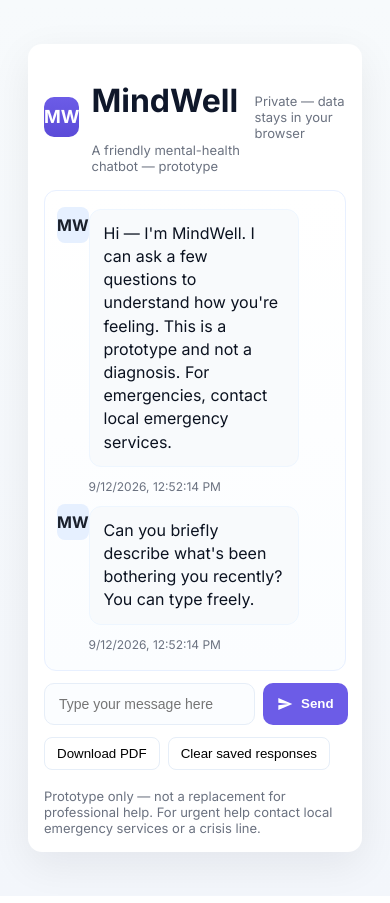
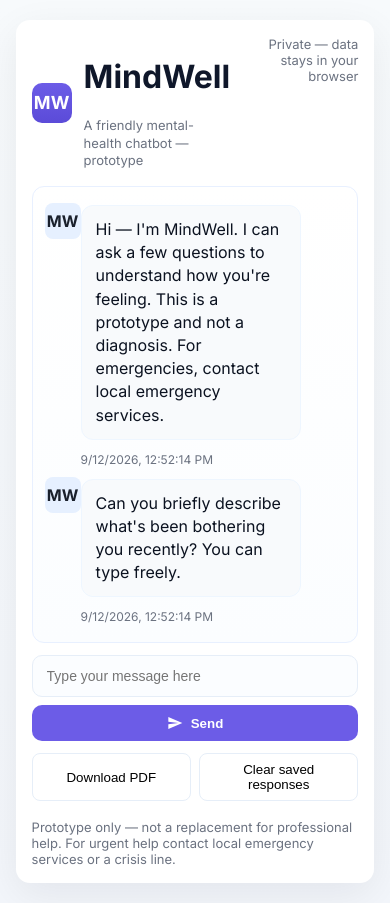
Before and after one commit to tanya21sh/MindWell, a plain HTML site: page docs/index.html in a window 390 px wide. Drawn offline with nearby package versions, Linux system fonts and the light colour scheme.

Commit message:
Improve responsive layout for mobile and desktop

```diff
--- a/client/styles.css
+++ b/client/styles.css
@@ -1,4 +1,5 @@
 * { box-sizing: border-box; }
+html { min-width: 320px; }
 :root{
   --bg:#f3f6fb;
   --card:#ffffff;
@@ -9,33 +10,33 @@
   --danger:#e11d48;
   --glass: rgba(255,255,255,0.6);
 }
-body { font-family: Inter, ui-sans-serif, system-ui, -apple-system, 'Segoe UI', Roboto, 'Helvetica Neue', Arial; background: linear-gradient(180deg, #f7fafc 0%, var(--bg) 100%); color: #0f172a; padding: 36px 20px; }
-#root { max-width: 900px; margin: 0 auto; background: var(--card); padding: 22px; border-radius: 14px; box-shadow: 0 12px 40px rgba(2,6,23,0.07);}
+body { min-width: 320px; margin: 0; font-family: Inter, ui-sans-serif, system-ui, -apple-system, 'Segoe UI', Roboto, 'Helvetica Neue', Arial; background: linear-gradient(180deg, #f7fafc 0%, var(--bg) 100%); color: #0f172a; padding: clamp(16px, 5vw, 36px) clamp(12px, 4vw, 20px); }
+#root { width: 100%; max-width: 900px; margin: 0 auto; background: var(--card); padding: clamp(16px, 3vw, 22px); border-radius: 14px; box-shadow: 0 12px 40px rgba(2,6,23,0.07);}
 header.site-head{ display:flex; align-items:center; gap:14px; }
 .brand-mark{ width:48px; height:48px; background: linear-gradient(180deg,var(--accent),var(--accent-2)); border-radius:10px; display:flex; align-items:center; justify-content:center; color:#fff; font-weight:700; font-size:18px }
 header h1{ margin:0; font-size:20px; }
 header p{ margin:0; color:var(--muted); font-size:13px }
 .chat-wrap{ margin-top:16px; }
-.chat-window{ display:flex; flex-direction:column; gap:6px; min-height:420px; max-height:66vh; overflow:auto; padding:18px; border:1px solid #e8f0ff; border-radius:12px; background: linear-gradient(180deg,#ffffff, #fbfdff); }
-.chat-msg{ display:flex; gap:10px; margin:6px 0; max-width:88%; line-height:1.45; }
-.chat-row{ display:flex; align-items:flex-start; }
+.chat-window{ display:flex; flex-direction:column; gap:6px; min-height:420px; max-height:66vh; overflow:auto; padding:clamp(12px, 3vw, 18px); border:1px solid #e8f0ff; border-radius:12px; background: linear-gradient(180deg,#ffffff, #fbfdff); }
+.chat-msg{ display:flex; gap:10px; margin:6px 0; max-width:88%; line-height:1.45; overflow-wrap:anywhere; }
+.chat-row{ display:flex; align-items:flex-start; max-width:100%; }
 .chat-msg.bot{ align-self:flex-start; background: #f8fafc; color:#0b1220; padding:12px 14px; border-radius:12px; border:1px solid #eef6ff; }
 .chat-msg.user{ align-self:flex-end; margin-left:auto; background: linear-gradient(90deg,var(--accent), var(--accent-2)); color: #fff; padding:12px 14px; border-radius:12px; }
-.msg-avatar{ width:36px; height:36px; border-radius:8px; display:flex; align-items:center; justify-content:center; font-weight:700; color:#fff; margin-top:4px; }
+.msg-avatar{ flex:0 0 36px; width:36px; height:36px; border-radius:8px; display:flex; align-items:center; justify-content:center; font-weight:700; color:#fff; margin-top:4px; }
 .msg-avatar.bot{ background:#e6f0ff; color:#1a202c }
 .msg-avatar.user{ background: linear-gradient(90deg,var(--accent), var(--accent-2)) }
-.msg-body{ display:flex; flex-direction:column }
+.msg-body{ display:flex; flex-direction:column; min-width:0; }
 .msg-text{ white-space:pre-wrap }
 .msg-meta{ font-size:12px; color:var(--muted); margin-top:6px }
 .options{ margin-top:10px; display:flex; flex-wrap:wrap; gap:8px }
 .options button{ background:#eef2ff; border:1px solid #dde8ff; color:#243b64; padding:8px 12px; border-radius:999px; cursor:pointer; font-weight:600 }
 .options button:hover{ background:#e3e9ff }
 .form-row{ margin-top:12px; display:flex; gap:8px }
-.form-row input[type='text']{ flex:1; padding:12px 14px; border-radius:10px; border:1px solid #e6eef8; outline:none; font-size:14px; background: #fbfdff }
+.form-row input[type='text']{ min-width:0; flex:1; padding:12px 14px; border-radius:10px; border:1px solid #e6eef8; outline:none; font-size:14px; background: #fbfdff }
 .form-row input[type='text']:focus{ box-shadow:0 6px 20px rgba(108,92,231,0.12); border-color:var(--accent) }
 .send-btn{ padding:10px 14px; background:var(--accent); color:#fff; border:none; border-radius:10px; cursor:pointer; font-weight:700; display:flex; align-items:center; gap:8px }
 .send-icon{ width:16px; height:16px; display:inline-block }
-.controls{ margin-top:12px; display:flex; gap:8px }
+.controls{ margin-top:12px; display:flex; gap:8px; flex-wrap:wrap }
 .controls button{ padding:8px 12px; border-radius:8px; border:1px solid #e6eef8; background:#fff; cursor:pointer }
 .result-bubble{ margin-top:12px; padding:12px; border-radius:8px; background:#f7fff8; border:1px solid #d6f6e4 }
 .footer-note{ margin-top:18px; font-size:13px; color:var(--muted) }
@@ -43,8 +44,22 @@ header p{ margin:0; color:var(--muted); font-size:13px }
 .tagline{ color:var(--muted); font-size:13px }
 .small{ font-size:13px; color:var(--muted) }
 @media (max-width:640px){
-  #root{ padding:16px }
-  .chat-window{ padding:12px; min-height:320px }
-  .chat-msg{ max-width:86% }
-  .brand-mark{ width:40px; height:40px }
+  .header-row{ align-items:flex-start; }
+  .header-row > .small{ max-width:42%; text-align:right; }
+  header h1{ font-size:18px; }
+  .tagline{ line-height:1.35; }
+  .chat-window{ min-height:320px; max-height:60vh; }
+  .chat-msg{ max-width:calc(100% - 44px); }
+  .brand-mark{ flex:0 0 40px; width:40px; height:40px; }
+  .form-row{ flex-wrap:wrap; }
+  .form-row input[type='text']{ flex-basis:100%; }
+  .send-btn{ justify-content:center; width:100%; }
+  .controls button{ flex:1 1 140px; }
 }
+
+@media (max-width:380px){
+  .header-row{ flex-wrap:wrap; }
+  .header-row > .small{ max-width:none; width:100%; text-align:left; }
+  .chat-msg{ max-width:calc(100% - 40px); }
+  .msg-avatar{ flex-basis:32px; width:32px; height:32px; font-size:11px; }
+}
--- a/docs/styles.css
+++ b/docs/styles.css
@@ -1,4 +1,5 @@
 * { box-sizing: border-box; }
+html { min-width: 320px; }
 :root{
   --bg:#f3f6fb;
   --card:#ffffff;
@@ -9,33 +10,33 @@
   --danger:#e11d48;
   --glass: rgba(255,255,255,0.6);
 }
-body { font-family: Inter, ui-sans-serif, system-ui, -apple-system, 'Segoe UI', Roboto, 'Helvetica Neue', Arial; background: linear-gradient(180deg, #f7fafc 0%, var(--bg) 100%); color: #0f172a; padding: 36px 20px; }
-#root { max-width: 900px; margin: 0 auto; background: var(--card); padding: 22px; border-radius: 14px; box-shadow: 0 12px 40px rgba(2,6,23,0.07);}
+body { min-width: 320px; margin: 0; font-family: Inter, ui-sans-serif, system-ui, -apple-system, 'Segoe UI', Roboto, 'Helvetica Neue', Arial; background: linear-gradient(180deg, #f7fafc 0%, var(--bg) 100%); color: #0f172a; padding: clamp(16px, 5vw, 36px) clamp(12px, 4vw, 20px); }
+#root { width: 100%; max-width: 900px; margin: 0 auto; background: var(--card); padding: clamp(16px, 3vw, 22px); border-radius: 14px; box-shadow: 0 12px 40px rgba(2,6,23,0.07);}
 header.site-head{ display:flex; align-items:center; gap:14px; }
 .brand-mark{ width:48px; height:48px; background: linear-gradient(180deg,var(--accent),var(--accent-2)); border-radius:10px; display:flex; align-items:center; justify-content:center; color:#fff; font-weight:700; font-size:18px }
 header h1{ margin:0; font-size:20px; }
 header p{ margin:0; color:var(--muted); font-size:13px }
 .chat-wrap{ margin-top:16px; }
-.chat-window{ display:flex; flex-direction:column; gap:6px; min-height:420px; max-height:66vh; overflow:auto; padding:18px; border:1px solid #e8f0ff; border-radius:12px; background: linear-gradient(180deg,#ffffff, #fbfdff); }
-.chat-msg{ display:flex; gap:10px; margin:6px 0; max-width:88%; line-height:1.45; }
-.chat-row{ display:flex; align-items:flex-start; }
+.chat-window{ display:flex; flex-direction:column; gap:6px; min-height:420px; max-height:66vh; overflow:auto; padding:clamp(12px, 3vw, 18px); border:1px solid #e8f0ff; border-radius:12px; background: linear-gradient(180deg,#ffffff, #fbfdff); }
+.chat-msg{ display:flex; gap:10px; margin:6px 0; max-width:88%; line-height:1.45; overflow-wrap:anywhere; }
+.chat-row{ display:flex; align-items:flex-start; max-width:100%; }
 .chat-msg.bot{ align-self:flex-start; background: #f8fafc; color:#0b1220; padding:12px 14px; border-radius:12px; border:1px solid #eef6ff; }
 .chat-msg.user{ align-self:flex-end; margin-left:auto; background: linear-gradient(90deg,var(--accent), var(--accent-2)); color: #fff; padding:12px 14px; border-radius:12px; }
-.msg-avatar{ width:36px; height:36px; border-radius:8px; display:flex; align-items:center; justify-content:center; font-weight:700; color:#fff; margin-top:4px; }
+.msg-avatar{ flex:0 0 36px; width:36px; height:36px; border-radius:8px; display:flex; align-items:center; justify-content:center; font-weight:700; color:#fff; margin-top:4px; }
 .msg-avatar.bot{ background:#e6f0ff; color:#1a202c }
 .msg-avatar.user{ background: linear-gradient(90deg,var(--accent), var(--accent-2)) }
-.msg-body{ display:flex; flex-direction:column }
+.msg-body{ display:flex; flex-direction:column; min-width:0; }
 .msg-text{ white-space:pre-wrap }
 .msg-meta{ font-size:12px; color:var(--muted); margin-top:6px }
 .options{ margin-top:10px; display:flex; flex-wrap:wrap; gap:8px }
 .options button{ background:#eef2ff; border:1px solid #dde8ff; color:#243b64; padding:8px 12px; border-radius:999px; cursor:pointer; font-weight:600 }
 .options button:hover{ background:#e3e9ff }
 .form-row{ margin-top:12px; display:flex; gap:8px }
-.form-row input[type='text']{ flex:1; padding:12px 14px; border-radius:10px; border:1px solid #e6eef8; outline:none; font-size:14px; background: #fbfdff }
+.form-row input[type='text']{ min-width:0; flex:1; padding:12px 14px; border-radius:10px; border:1px solid #e6eef8; outline:none; font-size:14px; background: #fbfdff }
 .form-row input[type='text']:focus{ box-shadow:0 6px 20px rgba(108,92,231,0.12); border-color:var(--accent) }
 .send-btn{ padding:10px 14px; background:var(--accent); color:#fff; border:none; border-radius:10px; cursor:pointer; font-weight:700; display:flex; align-items:center; gap:8px }
 .send-icon{ width:16px; height:16px; display:inline-block }
-.controls{ margin-top:12px; display:flex; gap:8px }
+.controls{ margin-top:12px; display:flex; gap:8px; flex-wrap:wrap }
 .controls button{ padding:8px 12px; border-radius:8px; border:1px solid #e6eef8; background:#fff; cursor:pointer }
 .result-bubble{ margin-top:12px; padding:12px; border-radius:8px; background:#f7fff8; border:1px solid #d6f6e4 }
 .footer-note{ margin-top:18px; font-size:13px; color:var(--muted) }
@@ -43,8 +44,22 @@ header p{ margin:0; color:var(--muted); font-size:13px }
 .tagline{ color:var(--muted); font-size:13px }
 .small{ font-size:13px; color:var(--muted) }
 @media (max-width:640px){
-  #root{ padding:16px }
-  .chat-window{ padding:12px; min-height:320px }
-  .chat-msg{ max-width:86% }
-  .brand-mark{ width:40px; height:40px }
+  .header-row{ align-items:flex-start; }
+  .header-row > .small{ max-width:42%; text-align:right; }
+  header h1{ font-size:18px; }
+  .tagline{ line-height:1.35; }
+  .chat-window{ min-height:320px; max-height:60vh; }
+  .chat-msg{ max-width:calc(100% - 44px); }
+  .brand-mark{ flex:0 0 40px; width:40px; height:40px; }
+  .form-row{ flex-wrap:wrap; }
+  .form-row input[type='text']{ flex-basis:100%; }
+  .send-btn{ justify-content:center; width:100%; }
+  .controls button{ flex:1 1 140px; }
 }
+
+@media (max-width:380px){
+  .header-row{ flex-wrap:wrap; }
+  .header-row > .small{ max-width:none; width:100%; text-align:left; }
+  .chat-msg{ max-width:calc(100% - 40px); }
+  .msg-avatar{ flex-basis:32px; width:32px; height:32px; font-size:11px; }
+}
```
